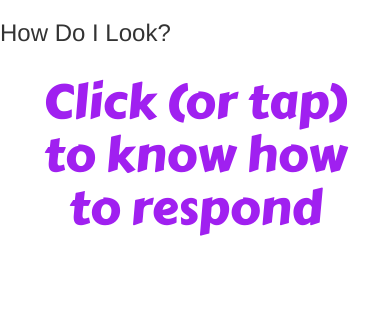
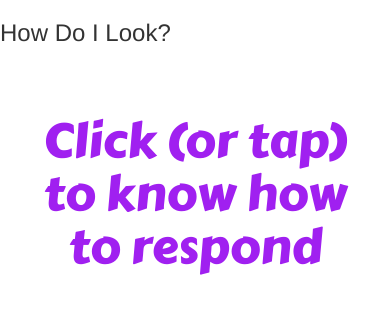
Before and after one commit to architv/howdoilook, a plain HTML site: page index.html in a window 390 px wide. Drawn offline with nearby package versions, Linux system fonts and the light colour scheme; no server answers.

Commit message:
testing size on phone

```diff
--- a/style.css
+++ b/style.css
@@ -3,15 +3,8 @@
 	color: #A020F0;
 	font-family: 'Carter One', cursive;
 	text-align: center;
-	/*font-family: 'Rubik', sans-serif;*/
-	/*font-family: 'Open Sans Condensed', sans-serif;*/
  }
 
 .wrapper{
-	/*width: 80%;
-	height: 60%;*/
-	/*margin-right: 20%;
-	margin-left: 20%;*/
-	/*margin-top: 20%;
-	margin: 0 auto;*/
+	margin-top: 10%;
 }
```
